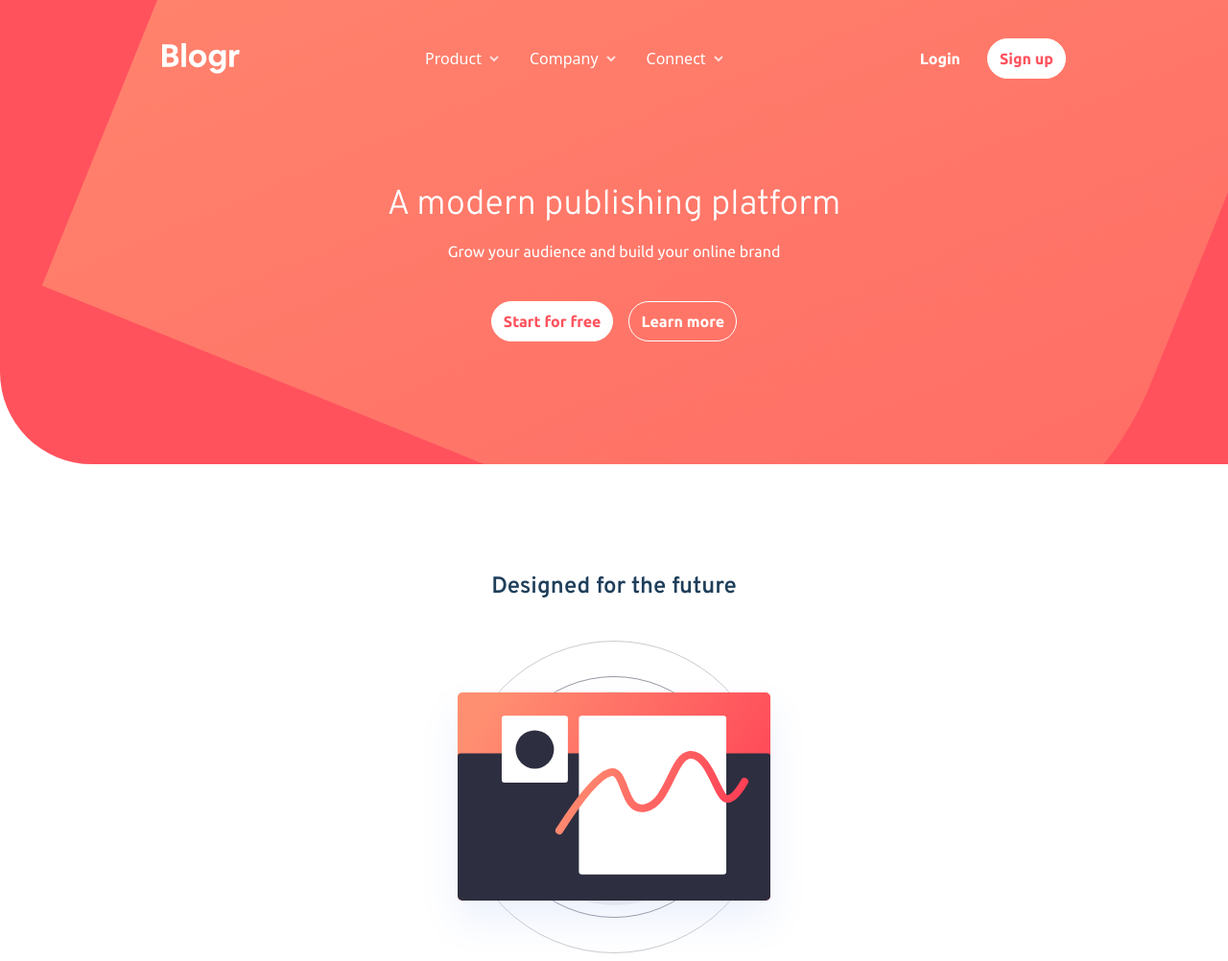
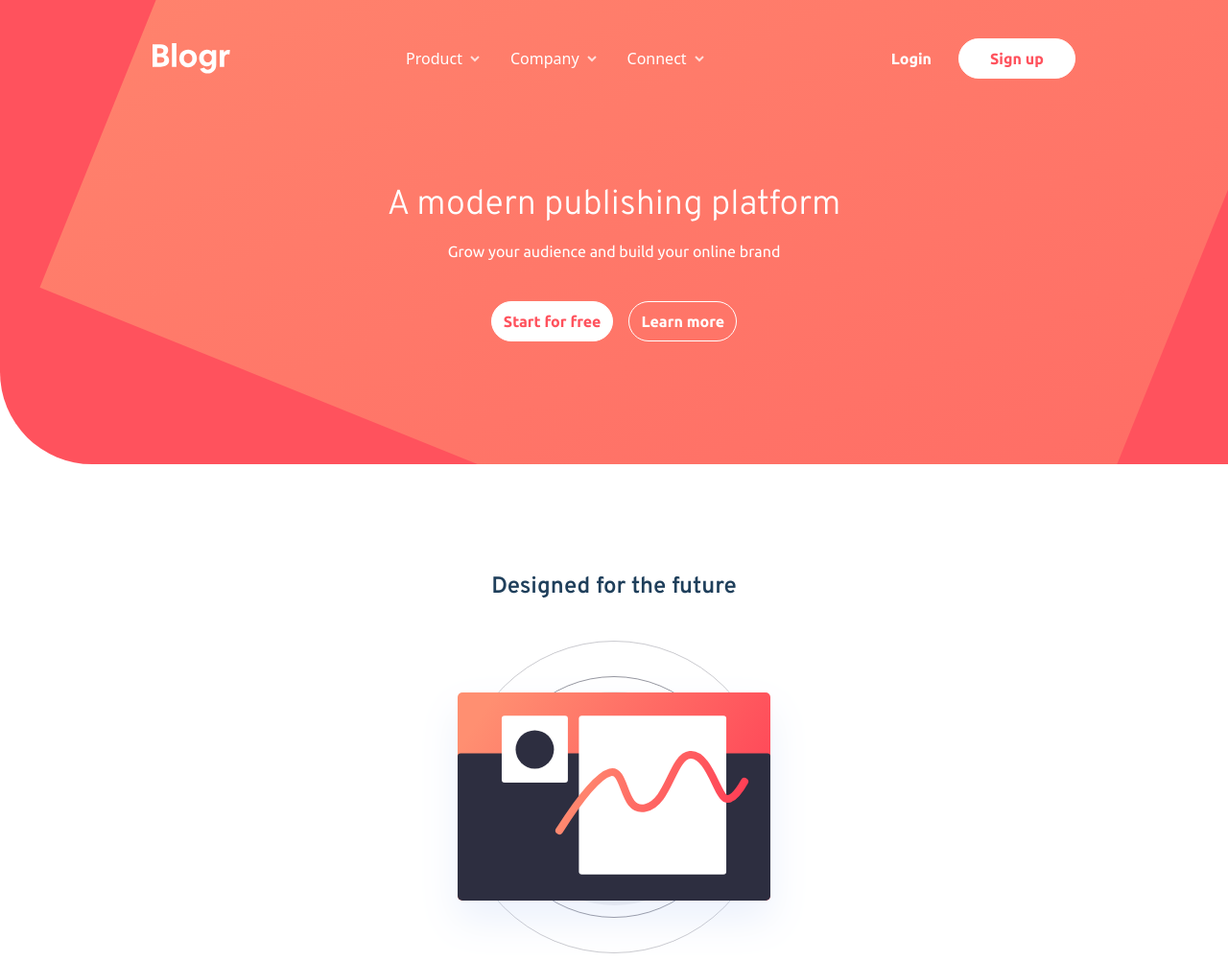
Before and after one commit to Marcoswodbarros/blogr-landing-page2, a website: page index.html in a window 1280 px wide. Shown: the top 1002 px of the page at 96% size. Drawn offline with Linux system fonts and the light colour scheme.

Commit message:
Desktop header: Updating bg

```diff
--- a/index.html
+++ b/index.html
@@ -17,7 +17,7 @@
 
 <body>
     <header
-        style="background-image: url('src/images/bg-pattern-intro-mobile.svg'); background-size: 350%; background-position: right 65% bottom 65%;"
+        style="background-image: url('src/images/bg-pattern-intro-desktop.svg'); background-size: 350%; background-position: right 65% bottom 65%;"
         class="bg-lightRed pb-32 rounded-bl-radiusAdded">
 
         <div id="header__nav--container" class="lg:flex lg:items-center lg:justify-evenly">
@@ -37,7 +37,7 @@
             <div id="header__nav--buttons" class="hidden lg:flex lg:items-center lg:gap-x-4 lg:pt-10 lg:px-6 lg:mb-28">
                 <a href="#" class="bg-transparent text-white font-ubuntu font-bold py-2 px-3">Login</a>
                 <a href="#"
-                    class="bg-white text-lightRed font-ubuntu font-bold py-2 px-3 border border-solid border-white rounded-3xl">Sign
+                    class="bg-white text-lightRed font-ubuntu font-bold py-2 px-8 border border-solid border-white rounded-3xl">Sign
                     up</a>
             </div>
         </div>
```
Also changed, not shown: dist/output.css.
